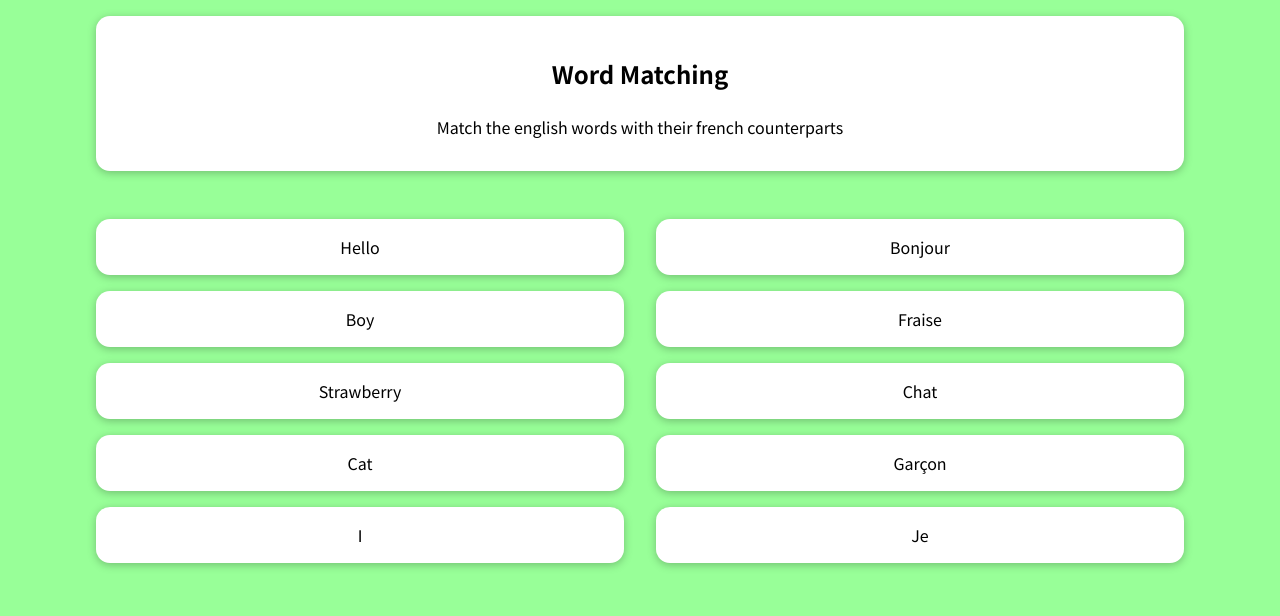
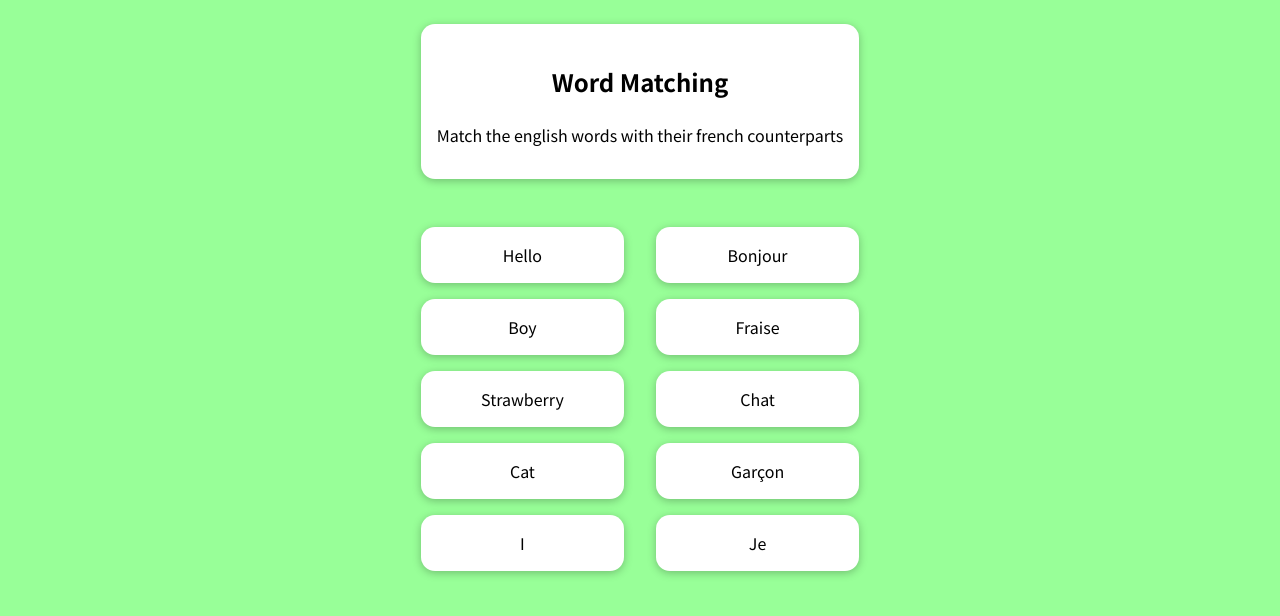
Before and after one commit to chefavocado/english-french-word-matching, a React (Create React App) app: page / in a window 1280 px wide. Shown: the top 616 px of the page. Built offline with nearby package versions, Linux system fonts and the light colour scheme; a web font is replaced by a local one.

Commit message:
April 25th, 2022

```diff
--- a/src/App.js
+++ b/src/App.js
@@ -7,6 +7,8 @@ import Bravo from "./components/Bravo/Bravo";
 function App() {
   const [modalIsShown, setModalIsShown] = useState(false);
   const [clearedCards, setClearedCards] = useState({});
+
+  console.log(clearedCards);
 
   const closeModalHandler = () => {
     setModalIsShown(false);
--- a/src/components/Words/Words.module.css
+++ b/src/components/Words/Words.module.css
@@ -3,20 +3,15 @@
 }
 
 .word:hover {
-  background-color: rgb(255, 247, 102);
+  background-color: rgb(151, 233, 255);
   transition: 0.4s;
-}
-
-.word__clicked {
-  text-align: center;
-  opacity: 80%;
 }
 
 .word__paired {
   text-align: center;
   color: rgb(6, 172, 1);
   background-color: white;
-  opacity: 55%;
+  opacity: 40%;
   transition: 0.3s;
 }
 
@@ -32,6 +27,7 @@
 
 .row ul {
   list-style-type: none;
+  max-width: center;
 }
 
 .column {
--- a/src/index.css
+++ b/src/index.css
@@ -9,7 +9,7 @@ html {
 }
 
 body {
-  margin-left: 5rem;
-  margin-right: 5rem;
+  display: flex;
+  justify-content: center;
   background-color: #98ff98;
 }
```
